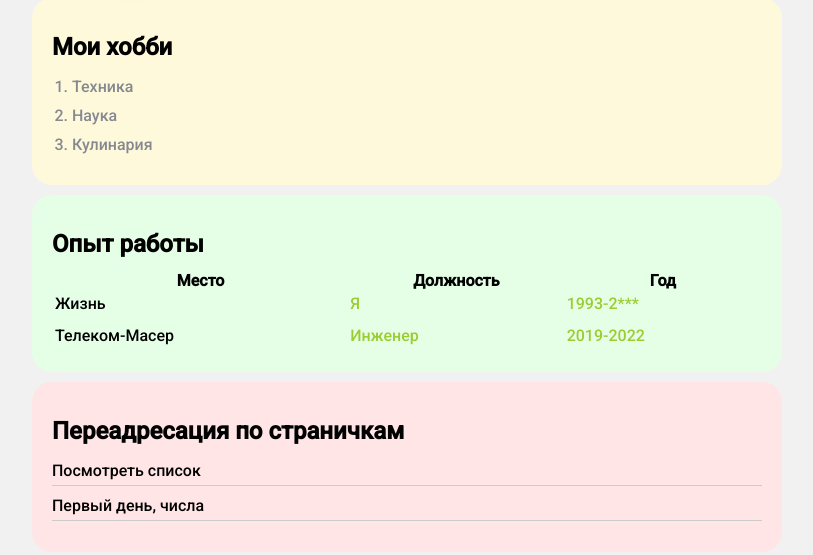
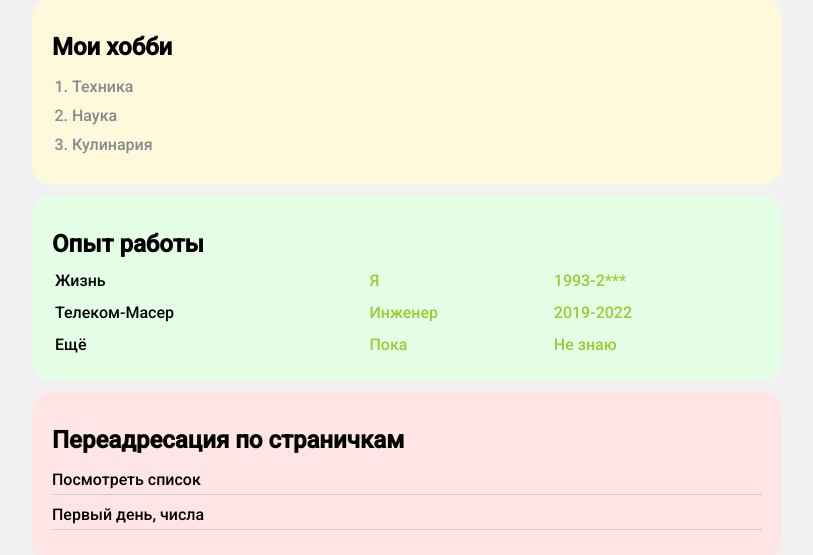
Before and after one commit to IXorusI/cv_css, a plain HTML site: page index.html in a window 1280 px wide. Shown: the part 248-803 px from the top of the page, without its empty margins (233-1046 px from the left). Drawn offline with Linux system fonts and the light colour scheme.

Commit message:
Add files via upload

```diff
--- a/index.html
+++ b/index.html
@@ -41,14 +41,6 @@
         <div class="card bg-green">
             <h2>Опыт работы</h2>
             <table  class="table">
-                <thead>
-                    <tr>
-                        <th>Место</th>
-                        <th>Должность</th>
-                        <th>Год</th>
-                    </tr>
-                </thead>
-                <tbody>
                 <tr>
                     <td>Жизнь</td>
                     <td>Я</td>
@@ -59,10 +51,11 @@
                     <td>Инженер</td>
                     <td>2019-2022</td>
                 </tr>
-                </tbody>
-                <tfoot>
-
-                </tfoot>
+                <tr>
+                    <td>Ещё</td>
+                    <td>Пока</td>
+                    <td>Не знаю</td>
+                </tr>
 
             </table>
         </div>
```
Lines whose indentation alone changed are shown as unchanged.
